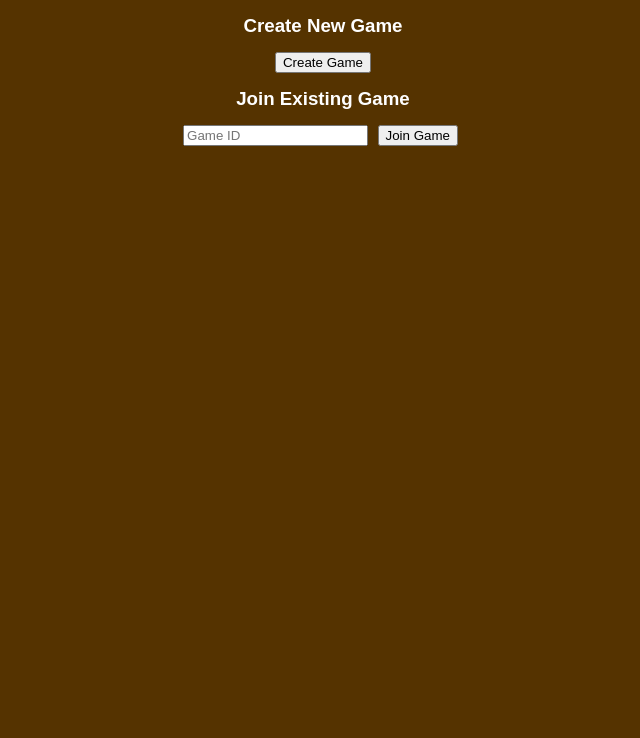
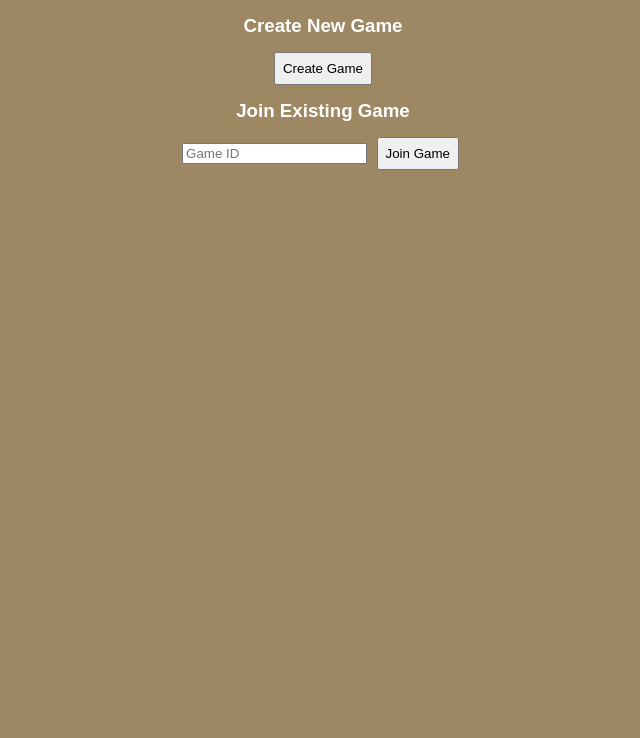
Before and after one commit to ben-basten/web-design-samples, a website: page tug-of-war/pub/tug.html in a window 1280 px wide. Shown: the part 62-800 px from the top of the page, without its empty margins (317-957 px from the left). Drawn offline with nearby package versions, Linux system fonts and the light colour scheme; no server answers.

Commit message:
Updated packages and fixed some awful styling

```diff
--- a/tug-of-war/pub/css/style1.css
+++ b/tug-of-war/pub/css/style1.css
@@ -78,10 +78,11 @@ img.loading {
 }
 
 body {
-	background-color: #530;
+	background-color: #9e8763;
 	font-family: sans-serif;
 }
 
 button {
 	margin: 5px;
+	padding: 7px;
 }
```
Also changed, not shown: 1 other file.
